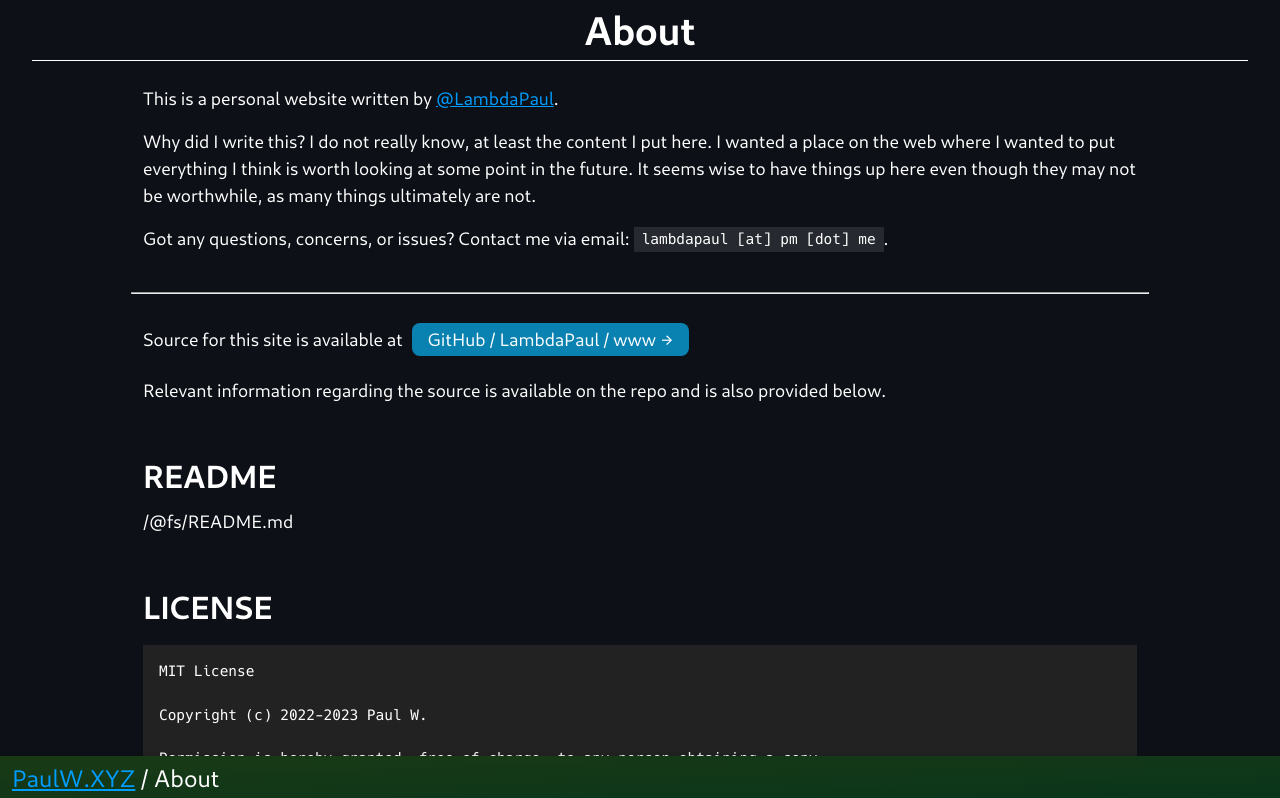
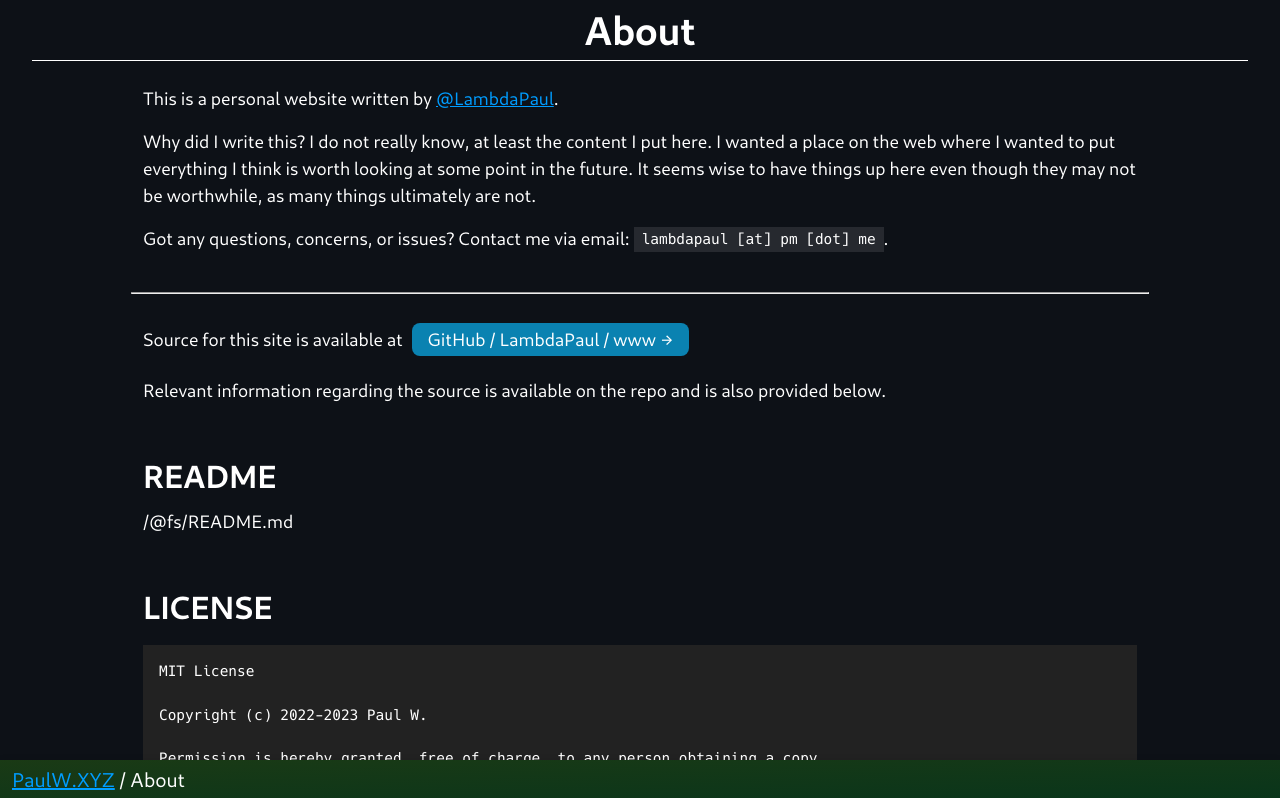
Before and after one commit to paulwxyz/paulw.xyz, a Next.js app: page /about in a window 1280 px wide. Shown: the top 798 px of the page. Built offline with nearby package versions, Linux system fonts and the light colour scheme.

Commit message:
Minor UI changes
Signed-off-by: Paul W. <lambdapaul@protonmail.com>

```diff
--- a/styles/global.css
+++ b/styles/global.css
@@ -307,7 +307,7 @@ li {
     background: var(--primary-green);
     display: inline-block;
     text-decoration: none;
-    transition: 100ms ease-in-out all;
+    transition: 50ms ease-in-out all;
     border-radius: 0.5rem;
     box-shadow: none;
 }
@@ -324,10 +324,10 @@ li {
 
 .button:active {
     text-decoration: none;
-    box-shadow: none;
+    box-shadow: 0 0 0 1px var(--tertiary-green);
+    transform: scale(0.98);
     color: #cccccc;
     background: var(--tertiary-green);
-    box-shadow: none;
 }
 
 .button.blue {
@@ -355,17 +355,17 @@ li {
 .button.link::after {
     content: ' \2192';
     display: inline-block;
-    transition: 100ms ease-in-out all;
+    transition: 50ms ease-in-out all;
     margin-left: 0.3rem;
 }
 
 .button.link:hover {
     display: inline-block;
-    transition: 100ms ease-in-out all;
+    transition: 50ms ease-in-out all;
 }
 
 .button.link:hover::after {
-    transform: translateX(0.2rem) scale(1.3);
+    transform: translateX(0.25rem) scale(1.3);
 }
 
 .button.link.extern:hover::after {
--- a/styles/title.module.css
+++ b/styles/title.module.css
@@ -12,15 +12,15 @@
 
 .nav {
     padding: 0.25rem 0.75rem;
-    font-size: 1.5rem;
+    font-size: 1.25rem;
     box-shadow: 0 4px 8px 0 rgba(0, 0, 0, 0.4);
     position: fixed;
     bottom: 0;
     z-index: 1000;
     margin: 0;
-    height: 2.75rem;
-    max-height: 2.75rem;
-    min-height: 2.75rem;
+    height: 2.5rem;
+    max-height: 2.5rem;
+    min-height: 2.5rem;
     min-width: 100%;
     width: 100%;
     background: linear-gradient(to bottom right, #1a3a15, #09351b) no-repeat center center fixed;
```
